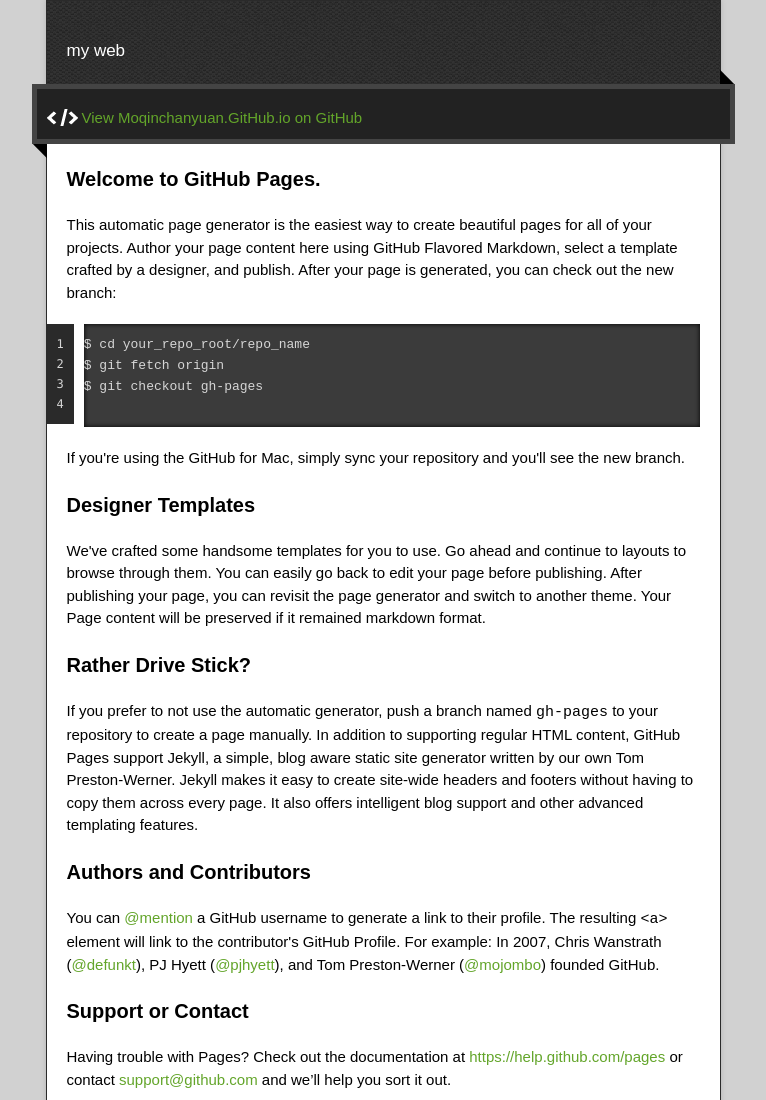
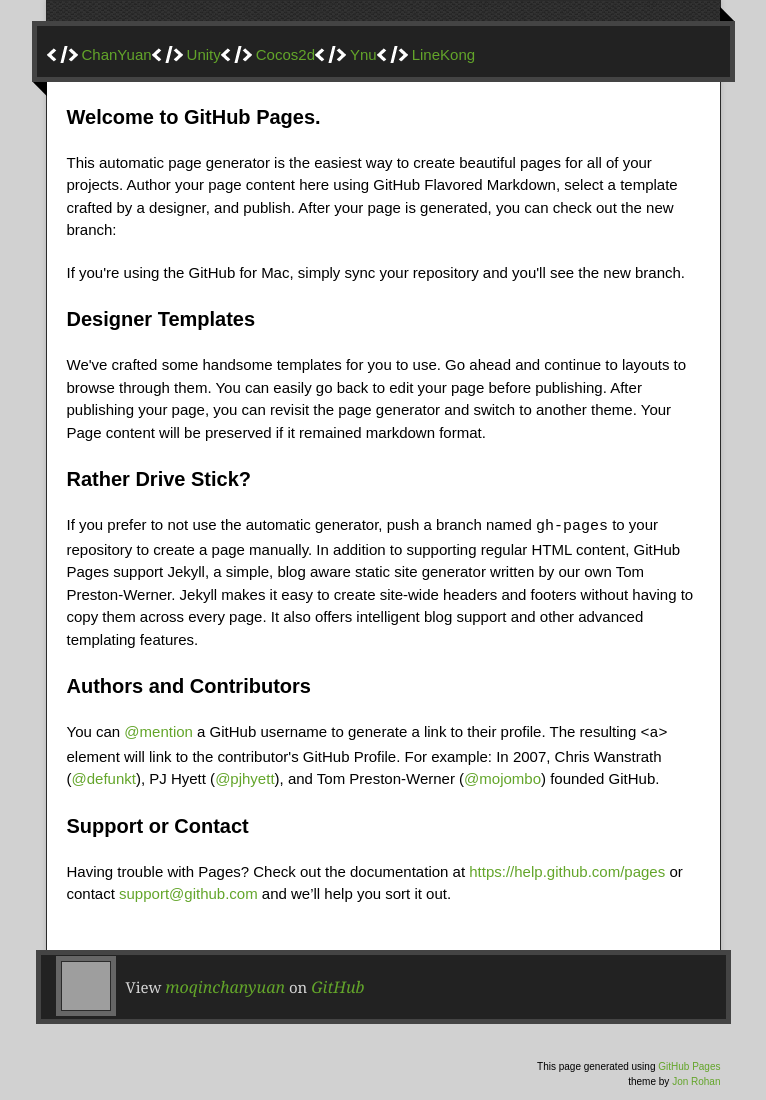
Before and after one commit to moqinchanyuan/moqinchanyuan.github.io, a plain HTML site: page index.html in a window 1280 px wide. Shown: the top 1100 px of the page, without its empty margins (257-1023 px from the left). Drawn offline with nearby package versions, Linux system fonts and the light colour scheme; grey boxes are pictures that could not be loaded.

Commit message:
index page change
add items and remove some  info

```diff
--- a/index.html
+++ b/index.html
@@ -3,18 +3,17 @@
 <!-- Follow him for fun. http://twitter.com/jonrohan. Tail his code on http://github.com/jonrohan -->
 <html>
 <head>
-  <meta charset="utf-8">
-  <meta http-equiv="X-UA-Compatible" content="IE=edge,chrome=1">
-  <link rel="shortcut icon" href="https://avatars0.githubusercontent.com/u/9879946?v=3&amp;s=60">
-  <link rel="stylesheet" href="stylesheets/stylesheet.css" media="screen">
-  <link rel="stylesheet" href="stylesheets/pygment_trac.css">
+  <meta http-equiv="X-UA-Compatible" content="IE=edge,chrome=1; charset=UTF-8"/>
+  <link rel="shortcut icon" href="https://avatars0.githubusercontent.com/u/9879946?v=3&amp;s=60"/>
+  <link rel="stylesheet" href="stylesheets/stylesheet.css" media="screen"/>
+  <link rel="stylesheet" href="stylesheets/pygment_trac.css"/>
   <script type="text/javascript" src="https://ajax.googleapis.com/ajax/libs/jquery/1.7.1/jquery.min.js"></script>
   <script type="text/javascript" src="javascripts/script.js"></script>
 
   <title>chanyuan</title>
-  <meta name="description" content="my web">
+  <meta name="description" content="my web"/>
 
-  <meta name="viewport" content="width=device-width,initial-scale=1">
+  <meta name="viewport" content="width=device-width,initial-scale=1"/>
 
 </head>
 
@@ -23,11 +22,15 @@
   <div class="wrapper">
 
     <div id="container">
-      <p class="tagline">my web</p>
+
       <div id="main" role="main">
         <div class="download-bar">
         <div class="inner">
-          <a href="https://github.com/moqinchanyuan" class="code">View Moqinchanyuan.GitHub.io on GitHub</a>
+          <a href="https://github.com/moqinchanyuan" class="code">ChanYuan</a>
+          <a href="http://www.unity3d.com" class="code">Unity</a>
+          <a href="http://cn.cocos2d-x.org/" class="code">Cocos2d</a>
+          <a href="#" class="code">Ynu</a>
+          <a href="http://www.linekong.com" class="code">LineKong</a>
         </div>
         <span class="blc"></span><span class="trc"></span>
         </div>
@@ -36,11 +39,7 @@
 <a id="welcome-to-github-pages" class="anchor" href="#welcome-to-github-pages" aria-hidden="true"><span class="octicon octicon-link"></span></a>Welcome to GitHub Pages.</h3>
 
 <p>This automatic page generator is the easiest way to create beautiful pages for all of your projects. Author your page content here using GitHub Flavored Markdown, select a template crafted by a designer, and publish. After your page is generated, you can check out the new branch:</p>
-<pre><code>$ cd your_repo_root/repo_name
-$ git fetch origin
-$ git checkout gh-pages
-</code>
-</pre>
+
 
 <p>If you're using the GitHub for Mac, simply sync your repository and you'll see the new branch.</p>
 
```
